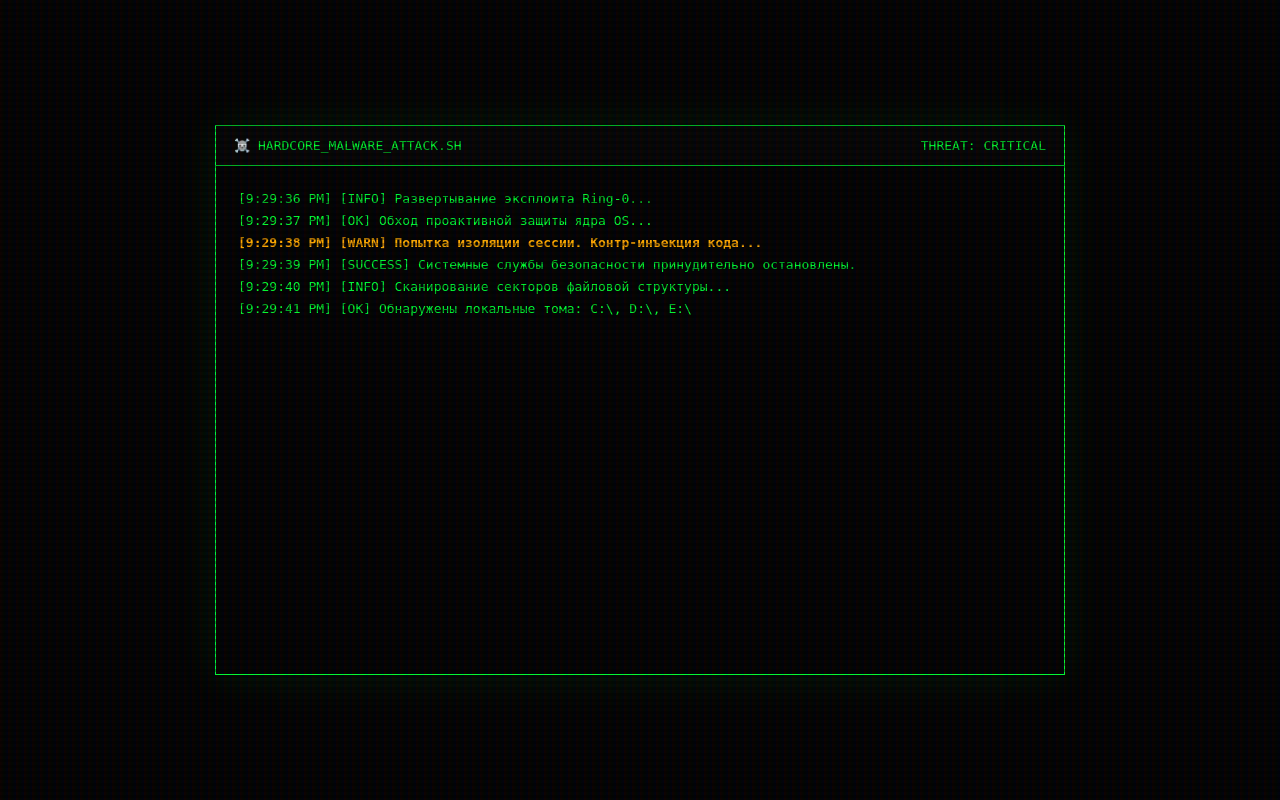
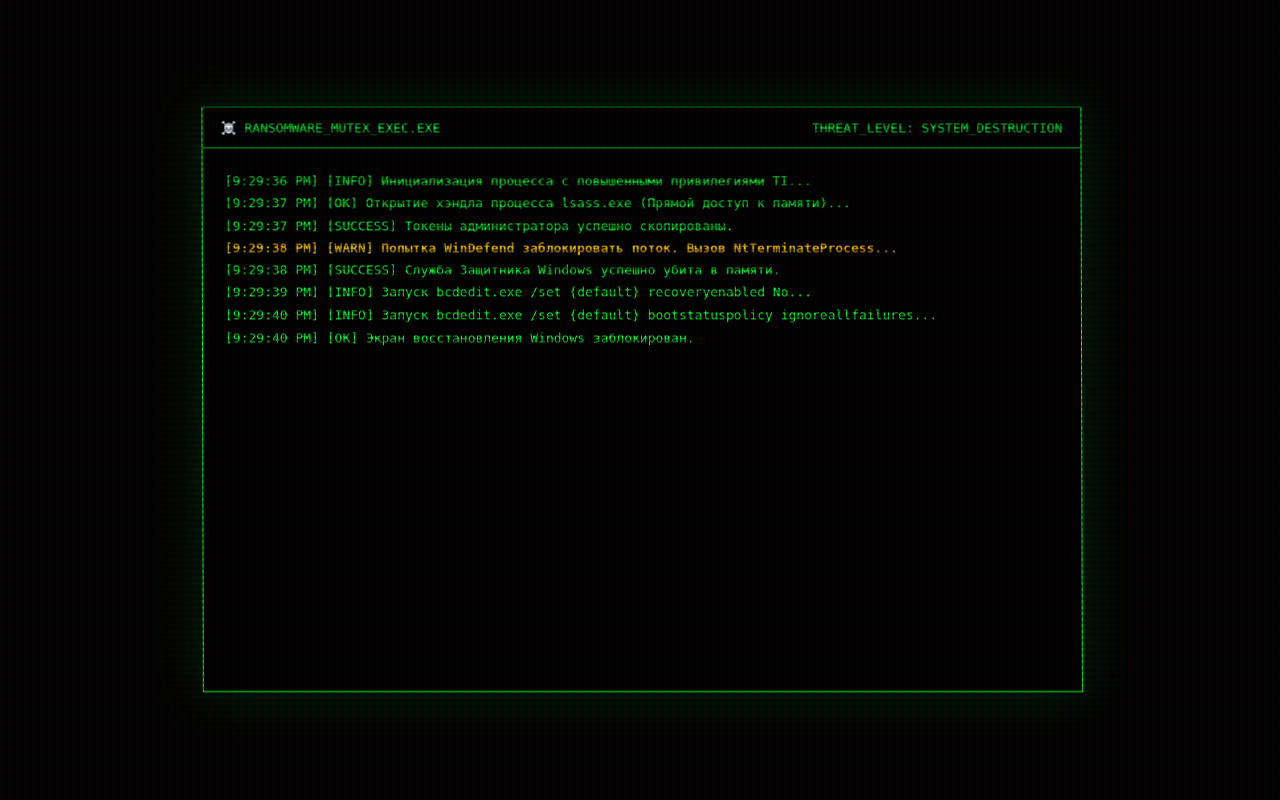
Before and after one commit to firestarraincar/ERROR, a Flask app: page / in a window 1280 px wide. Run offline with Flask 3, Linux system fonts and the light colour scheme.

Commit message:
Update index.html

```diff
--- a/templates/index.html
+++ b/templates/index.html
@@ -22,109 +22,79 @@
             height: 100%;
             position: relative;
             background-color: #020202;
-            transition: transform 0.5s cubic-bezier(0.15, 0.85, 0.3, 1.3);
+            transition: transform 0.4s cubic-bezier(0.18, 0.9, 0.3, 1.4);
             transform-origin: center center;
         }
-        /* Жесткие аналоговые помехи для создания лагов */
+        /* Слой помех и мерцания экрана */
         .glitch-scanlines {
             position: absolute;
             top: 0; left: 0; width: 100%; height: 100%;
-            background: linear-gradient(rgba(18, 16, 16, 0) 50%, rgba(0, 0, 0, 0.3) 50%), linear-gradient(90deg, rgba(255, 0, 0, 0.06), rgba(0, 255, 0, 0.02), rgba(0, 0, 255, 0.06));
+            background: linear-gradient(rgba(18, 16, 16, 0) 50%, rgba(0, 0, 0, 0.3) 50%), linear-gradient(90deg, rgba(255, 0, 0, 0.04), rgba(0, 255, 0, 0.02), rgba(0, 0, 255, 0.04));
             background-size: 100% 6px, 8px 100%;
             z-index: 20;
             pointer-events: none;
         }
         .stage {
             position: absolute;
-            width: 100%;
-            height: 100%;
-            display: flex;
-            justify-content: center;
-            align-items: center;
+            width: 100%; height: 100%;
+            display: flex; justify-content: center; align-items: center;
             z-index: 5;
         }
         .hacker-console {
-            width: 92%;
-            max-width: 850px;
-            height: 550px;
-            background: rgba(3, 3, 3, 0.98);
+            width: 94%; max-width: 880px; height: 580px;
+            background: rgba(2, 2, 2, 0.99);
             border: 1px solid #00ff33;
-            box-shadow: 0 0 40px rgba(0, 255, 51, 0.1);
-            display: flex;
-            flex-direction: column;
+            box-shadow: 0 0 45px rgba(0, 255, 51, 0.15);
+            display: flex; flex-direction: column;
         }
         .console-header {
-            background: #050505;
-            padding: 12px 18px;
-            border-bottom: 1px solid #00ff33;
-            color: #00ff33;
-            display: flex;
-            justify-content: space-between;
-            font-size: 13px;
+            background: #050505; padding: 12px 18px;
+            border-bottom: 1px solid #00ff33; color: #00ff33;
+            display: flex; justify-content: space-between; font-size: 13px;
         }
         .console-body {
-            padding: 22px;
-            color: #00ff33;
-            font-size: 13px;
-            line-height: 1.7;
-            overflow-y: auto;
-            flex-grow: 1;
+            padding: 22px; color: #00ff33; font-size: 13px;
+            line-height: 1.7; overflow-y: auto; flex-grow: 1;
         }
         .ln-info { color: #00ff33; }
         .ln-warn { color: #ffaa00; font-weight: bold; }
-        .ln-danger { color: #ff0033; font-weight: bold; text-shadow: 0 0 5px rgba(255,0,51,0.5); }
+        .ln-danger { color: #ff0033; font-weight: bold; text-shadow: 0 0 5px rgba(255,0,51,0.4); }
 
-        /* Безумная тряска консоли при лагах */
+        /* Жесткие лаги и подергивания картинки */
         .virus-shaking {
-            animation: extreme-shake 0.08s infinite alternate;
+            animation: extreme-shake 0.07s infinite alternate;
         }
         @keyframes extreme-shake {
-            0% { transform: translate(4px, -2px) skewX(-2deg); filter: hue-rotate(0deg) contrast(150%); }
-            100% { transform: translate(-4px, 3px) skewX(2deg); filter: hue-rotate(180deg) contrast(200%); }
+            0% { transform: translate(3px, -1px) scaleY(1.01); filter: contrast(140%) hue-rotate(0deg); }
+            100% { transform: translate(-3px, 2px) skewX(1deg); filter: contrast(180%) hue-rotate(90deg); }
         }
         .hardware-flash {
             position: absolute;
             top: 0; left: 0; width: 100%; height: 100%;
-            background: #fff;
-            z-index: 99;
-            opacity: 0;
-            pointer-events: none;
+            background: #fff; z-index: 99; opacity: 0; pointer-events: none;
         }
         @keyframes hardware-die-burst {
             0% { opacity: 0; }
-            20% { opacity: 1; background: #ff0033; }
-            50% { opacity: 0; }
+            15% { opacity: 1; background: #ff0033; }
+            40% { opacity: 0; }
             100% { opacity: 1; background: #004b7e; }
         }
         .classic-shutdown {
             position: absolute;
             top: 0; left: 0; width: 100%; height: 100%;
-            background-color: #004b7e;
-            z-index: 100;
-            display: none;
-            flex-direction: column;
-            justify-content: center;
-            align-items: center;
-            color: #ffffff;
-            font-family: 'Segoe UI', Arial, sans-serif;
-            cursor: none;
-            user-select: none;
+            background-color: #004b7e; z-index: 100;
+            display: none; flex-direction: column;
+            justify-content: center; align-items: center;
+            color: #ffffff; font-family: 'Segoe UI', Arial, sans-serif;
+            cursor: none; user-select: none;
         }
         .dots-circle {
-            position: relative;
-            width: 65px;
-            height: 65px;
-            margin-bottom: 35px;
+            position: relative; width: 65px; height: 65px; margin-bottom: 35px;
         }
         .circle-dot {
-            position: absolute;
-            width: 6px;
-            height: 6px;
-            background: #ffffff;
-            border-radius: 50%;
-            top: 0; left: 29px;
-            transform-origin: 3px 32px;
-            opacity: 0;
+            position: absolute; width: 6px; height: 6px;
+            background: #ffffff; border-radius: 50%; top: 0; left: 29px;
+            transform-origin: 3px 32px; opacity: 0;
             animation: slow-fade-orbit 2.6s infinite linear;
         }
         .circle-dot:nth-child(1) { transform: rotate(0deg); animation-delay: 0s; }
@@ -197,8 +156,8 @@
         <div class="stage" id="mainStage">
             <div class="hacker-console" id="consoleWindow">
                 <div class="console-header">
-                    <span>☠️ HARDCORE_MALWARE_ATTACK.SH</span>
-                    <span>THREAT: CRITICAL</span>
+                    <span>☠️ RANSOMWARE_MUTEX_EXEC.EXE</span>
+                    <span>THREAT_LEVEL: SYSTEM_DESTRUCTION</span>
                 </div>
                 <div class="console-body" id="logs"></div>
             </div>
@@ -231,79 +190,92 @@
         const finalBox = document.getElementById('finalHorrorBox');
         const loaderCircle = document.getElementById('loaderCircle');
 
-        // МОЩНЫЙ ЗВУКОВОЙ ДВИЖОК
         const audioCtx = new (window.AudioContext || window.webkitAudioContext)();
 
-        // 1. Реалистичный звук печати/вывода логов (быстрые щелчки данных)
-        function playLogSound() {
-            let osc = audioCtx.createOscillator();
+        // Имитация треска жесткого диска (Белый шум + FM модуляция)
+        function playHDDNoise() {
+            let bufferSize = audioCtx.sampleRate * 0.03; // Короткие пакеты треска
+            let buffer = audioCtx.createBuffer(1, bufferSize, audioCtx.sampleRate);
+            let data = buffer.getChannelData(0);
+            for (let i = 0; i < bufferSize; i++) {
+                data[i] = Math.random() * 2 - 1;
+            }
+            let noise = audioCtx.createBufferSource();
+            noise.buffer = buffer;
+
+            let filter = audioCtx.createBiquadFilter();
+            filter.type = 'bandpass';
+            filter.frequency.value = Math.random() * 800 + 200; // Треск механики диска
+
             let gain = audioCtx.createGain();
-            osc.type = 'triangle';
-            osc.frequency.setValueAtTime(Math.random() * 600 + 100, audioCtx.currentTime);
-            gain.gain.setValueAtTime(0.04, audioCtx.currentTime);
-            gain.gain.exponentialRampToValueAtTime(0.001, audioCtx.currentTime + 0.04);
-            osc.connect(gain);
+            gain.gain.setValueAtTime(0.18, audioCtx.currentTime);
+            gain.gain.exponentialRampToValueAtTime(0.001, audioCtx.currentTime + 0.03);
+
+            noise.connect(filter);
+            filter.connect(gain);
             gain.connect(audioCtx.destination);
-            osc.start();
-            osc.stop(audioCtx.currentTime + 0.04);
+            noise.start();
         }
 
-        // 2. Жуткий аналоговый треск и лаги железа
-        function playGlitchSound() {
-            let osc = audioCtx.createOscillator();
-            let gain = audioCtx.createGain();
-            osc.type = 'sawtooth';
-            osc.frequency.setValueAtTime(Math.random() * 80 + 30, audioCtx.currentTime);
-            gain.gain.setValueAtTime(0.2, audioCtx.currentTime);
-            gain.gain.exponentialRampToValueAtTime(0.01, audioCtx.currentTime + 0.12);
-            osc.connect(gain);
-            gain.connect(audioCtx.destination);
-            osc.start();
-            osc.stop(audioCtx.currentTime + 0.12);
-        }
-
-        // 3. Синтез страшного демонического смеха вируса
-        function playEvilLaugh() {
-            for (let i = 0; i < 28; i++) {
+        // Жуткий глубокий аналоговый смех (30 перегруженных осцилляторов)
+        function playDeepEvilLaugh() {
+            for (let i = 0; i < 30; i++) {
                 setTimeout(() => {
                     let osc = audioCtx.createOscillator();
                     let gain = audioCtx.createGain();
+                    let distortion = audioCtx.createWaveShaper();
+
+                    // Массив дисторшна для хрипоты
+                    let curve = new Float32Array(44100);
+                    for (let j = 0; j < 44100; j++) { curve[j] = Math.sin(j * 0.01) * 2; }
+                    distortion.curve = curve;
+
                     osc.type = 'sawtooth';
-                    // Частота идет вниз, имитируя дьявольский хохот
-                    let baseFreq = 160 - (Math.floor(i / 3) * 12);
-                    osc.frequency.setValueAtTime(baseFreq + (Math.random() * 15), audioCtx.currentTime);
+                    // Снижение тона волны для эффекта утробного хохота
+                    let targetFreq = 120 - (Math.floor(i / 2) * 8);
+                    osc.frequency.setValueAtTime(targetFreq + (Math.random() * 10), audioCtx.currentTime);
 
-                    gain.gain.setValueAtTime(0.3, audioCtx.currentTime);
-                    gain.gain.exponentialRampToValueAtTime(0.001, audioCtx.currentTime + 0.25);
+                    gain.gain.setValueAtTime(0.4, audioCtx.currentTime);
+                    gain.gain.exponentialRampToValueAtTime(0.001, audioCtx.currentTime + 0.35);
 
-                    osc.connect(gain);
+                    osc.connect(distortion);
+                    distortion.connect(gain);
                     gain.connect(audioCtx.destination);
                     osc.start();
-                    osc.stop(audioCtx.currentTime + 0.25);
-                }, i * 90);
+                    osc.stop(audioCtx.currentTime + 0.35);
+                }, i * 75);
             }
         }
 
+        // Реалистичный правдивый сценарий атаки (30 шагов)
         const attackSteps = [
-            { t: "[INFO] Развертывание эксплоита Ring-0...", type: 'ln-info' },
-            { t: "[OK] Обход проактивной защиты ядра OS...", type: 'ln-info' },
-            { t: "[WARN] Попытка изоляции сессии. Контр-инъекция кода...", type: 'ln-warn' },
-            { t: "[SUCCESS] Системные службы безопасности принудительно остановлены.", type: 'ln-info' },
-            { t: "[INFO] Сканирование секторов файловой структуры...", type: 'ln-info' },
-            { t: "[OK] Обнаружены локальные тома: C:\\, D:\\, E:\\", type: 'ln-info' },
-            { t: "[WARN] Защита секторов от записи преодолена.", type: 'ln-warn' },
-            { t: "[DANGER] КРИТИЧЕСКОЕ ДЕЙСТВИЕ: Перезапись главной файловой таблицы MFT...", type: 'ln-danger' },
-            { t: "[DANGER] Повреждено секторов: 4,096.. 16,384.. 65,536.. Выполнено.", type: 'ln-danger' },
-            { t: "[INFO] Дамп конфигурации реестра скопирован на удаленный сервер.", type: 'ln-info' },
-            { t: "[WARN] Опасность: Температура контроллера питания шины SMBus превысила 96°C!", type: 'ln-warn' },
-            { t: "[DANGER] Необратимый сбой питания каскада процессора (CORE_VOLT_ERR).", type: 'ln-danger' },
-            { t: "[INFO] Инициализация экстренного завершения работы ACPI Windows...", type: 'ln-info' },
-            { t: "[DANGER] Вызвано прямое прерывание материнской платы INT 15h.", type: 'ln-danger' },
-            { t: "[CRITICAL FAILURE] Операционная система уничтожена. Экран гаснет.", type: 'ln-danger' }
+            { t: "[INFO] Инициализация процесса с повышенными привилегиями TI...", type: 'ln-info' },
+            { t: "[OK] Открытие хэндла процесса lsass.exe (Прямой доступ к памяти)...", type: 'ln-info' },
+            { t: "[SUCCESS] Токены администратора успешно скопированы.", type: 'ln-info' },
+            { t: "[WARN] Попытка WinDefend заблокировать поток. Вызов NtTerminateProcess...", type: 'ln-warn' },
+            { t: "[SUCCESS] Служба Защитника Windows успешно убита в памяти.", type: 'ln-info' },
+            { t: "[INFO] Запуск bcdedit.exe /set {default} recoveryenabled No...", type: 'ln-info' },
+            { t: "[INFO] Запуск bcdedit.exe /set {default} bootstatuspolicy ignoreallfailures...", type: 'ln-info' },
+            { t: "[OK] Экран восстановления Windows заблокирован.", type: 'ln-info' },
+            { t: "[INFO] Вызов vssadmin.exe delete shadows /all /quiet...", type: 'ln-info' },
+            { t: "[DANGER] ВНИМАНИЕ: Все теневые копии и бэкапы системы уничтожены.", type: 'ln-danger' },
+            { t: "[INFO] Вызов wbadmin delete systemstatebackup...", type: 'ln-info' },
+            { t: "[OK] Архивы состояния системы удалены.", type: 'ln-info' },
+            { t: "[INFO] Сканирование таблиц дисков MFT (Master File Table)...", type: 'ln-info' },
+            { t: "[OK] Обнаружены локальные разделы: HarddiskVolume1 (C:), HarddiskVolume2 (D:)", type: 'ln-info' },
+            { t: "[WARN] Попытка драйвера файловой системы заблокировать запись во 0-й сектор...", type: 'ln-warn' },
+            { t: "[DANGER] Обход защиты диска: Запущена прямая перезапись MBR/GPT нулями...", type: 'ln-danger' },
+            { t: "[DANGER] Секторы разметки диска: [0x000000] -> [INVALID_DATA]", type: 'ln-danger' },
+            { t: "[INFO] Принудительная выгрузка критических библиотек ntdll.dll...", type: 'ln-info' },
+            { t: "[INFO] Остановка цикла обработки сообщений шины ввода-вывода...", type: 'ln-info' },
+            { t: "[WARN] Предупреждение шины ACPI: Температура VRM чипсета 98°C!", type: 'ln-warn' },
+            { t: "[DANGER] Попытка удержания напряжения: Сбой цепей питания процессора.", type: 'ln-danger' },
+            { t: "[INFO] Формирование Kernel-пакета принудительного выключения S5...", type: 'ln-info' },
+            { t: "[DANGER] Вызов аппаратного вектора прерывания ядра INT 15h / AH=53h...", type: 'ln-danger' },
+            { t: "[CRITICAL SYSTEM FAILURE] Критический крах ядра системы. Выключение...", type: 'ln-danger' }
         ];
 
         let currentStep = 0;
-        let glitchSoundInterval;
 
         function printLog() {
             if (currentStep < attackSteps.length) {
@@ -314,22 +286,26 @@
                 logsContainer.appendChild(p);
                 logsContainer.scrollTop = logsContainer.scrollHeight;
 
-                // Врубаем звук клика данных при каждой строчке
-                playLogSound();
+                // На каждый лог воспроизводится жесткий треск чтения диска!
+                playHDDNoise();
+                if (Math.random() > 0.4) playHDDNoise(); // Двойной треск для плотности
 
-                // На жестких лагах (шаг 7) экран начинает неистово трястись и трещать
+                // Реалистичные лаги: на шаге с удалением диска консоль трясет и она начинает тормозить
                 if (currentStep === 7) {
                     consoleWindow.classList.add('virus-shaking');
-                    glitchSoundInterval = setInterval(playGlitchSound, 160);
                 }
 
                 currentStep++;
-                // Разная задержка для реализма лагов (от 0.6 до 1.5 сек)
-                setTimeout(printLog, Math.random() * 900 + 600);
+
+                // Симуляция ЛАГОВ: задержка между логами колеблется от сверхбыстрой до сильных зависаний
+                let lagDelay = Math.random() * 600 + 300;
+                if (currentStep > 7 && Math.random() > 0.8) {
+                    lagDelay = 1800; // Жёсткий лаг-зависание вывода данных
+                }
+                setTimeout(printLog, lagDelay);
             } else {
-                // Вспышка сбоя железа
+                // Вспышка смерти железа
                 flash.style.animation = "hardware-die-burst 0.5s forwards";
-                clearInterval(glitchSoundInterval);
 
                 setTimeout(() => {
                     document.getElementById('mainStage').style.display = 'none';
@@ -337,24 +313,20 @@
                     flash.style.opacity = '0';
                     shutdownScreen.style.display = 'flex';
 
-                    // Экран "Выключение" крутится 7 секунд
+                    // Окно Windows крутится 7 секунд
                     setTimeout(() => {
-                        // Жесткие артефакты видеокарты
                         artifacts.style.display = 'block';
                         wrapper.style.transform = "rotate(43deg) scale(0.80)";
-
-                        // Замораживаем точки
                         loaderCircle.classList.add('frozen-content');
 
-                        // Бесконечный треск зависшей видеокарты (лагает!)
-                        let freezeBuzz = setInterval(playGlitchSound, 40);
+                        // Постоянный треск сломанного диска при фризе
+                        let freezeBuzz = setInterval(playHDDNoise, 60);
 
-                        // Спустя 4 секунды зависания - финал
                         setTimeout(() => {
                             clearInterval(freezeBuzz);
                             wrapper.style.display = 'none';
                             finalBox.style.display = 'flex'; // Показываем надпись
-                            playEvilLaugh(); // Включаем жуткий смех
+                            playDeepEvilLaugh(); // Включаем жуткий аналоговый хохот вируса
                         }, 4000);
 
                     }, 7000);
```
Also changed, not shown: other parts of templates/index.html (+12 -23 lines).
